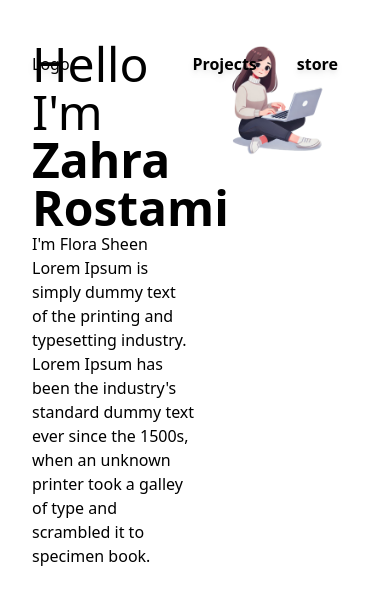
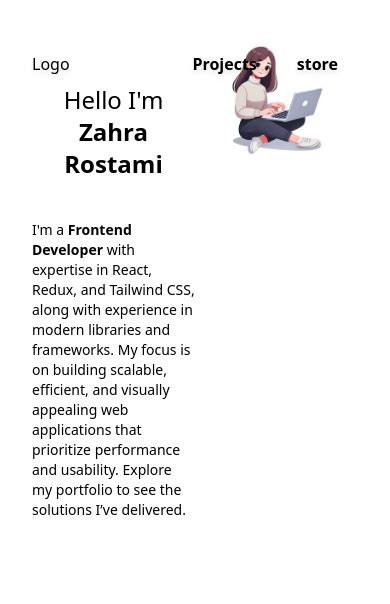
Before and after one commit to zahraRostami1999/portfolio, a React (Vite) app in the folder portfolio/: page / in a window 390 px wide. Shown: the top 604 px of the page. Built offline with nearby package versions, Linux system fonts and the light colour scheme.

Commit message:
edit HomeIntroduction: make responsive and add text

```diff
--- a/portfolio/src/components/HomeIntroduction.jsx
+++ b/portfolio/src/components/HomeIntroduction.jsx
@@ -3,16 +3,16 @@ import SocialBtn from "../components/SocialBtn";
 const HomeIntroduction = () => {
     return (
         <>
-            <div className="w-full h-full flex flex-wrap justify-start items-center">
-                <div className="text-5xl">
-                    <div>Hello I'm <span className="font-extrabold">Zahra Rostami</span></div>
+            <div className="w-full h-full flex flex-wrap justify-start items-center sm:py-10 py-6">
+                <div className="lg:text-5xl md:text-3xl sm:text-2xl text-2xl w-full my-5">
+                    <div className="w-full text-center sm:text-left">Hello I'm <span className="font-extrabold">Zahra Rostami</span></div>
                 </div>
-                <div className="font-xl">
+                <div className="lg:text-xl md:text-lg sm:text-base text-sm py-5">
                     <div>
-                        I'm Flora Sheen Lorem Ipsum is simply dummy text of the printing and typesetting industry. Lorem Ipsum has been the industry's standard dummy text ever since the 1500s, when an unknown printer took a galley of type and scrambled it to specimen book.
+                    I'm a <span className="font-extrabold">Frontend Developer</span> with expertise in React, Redux, and Tailwind CSS, along with experience in modern libraries and frameworks. My focus is on building scalable, efficient, and visually appealing web applications that prioritize performance and usability. Explore my portfolio to see the solutions I’ve delivered.
                     </div>
                 </div>
-                <div className="w-full">
+                <div className="w-full my-5">
                     <SocialBtn />
                 </div>
             </div>
```
